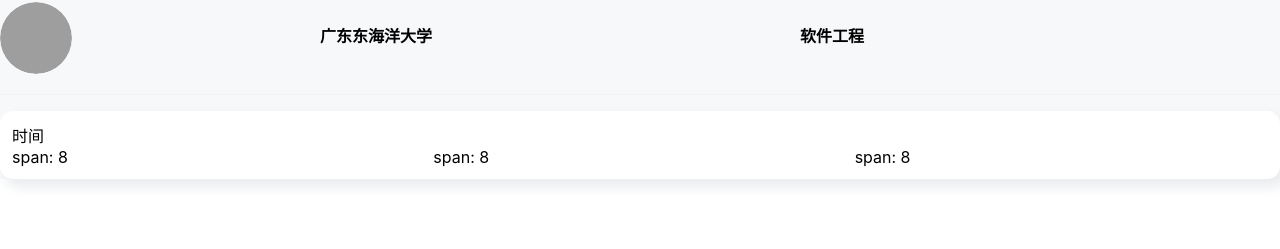
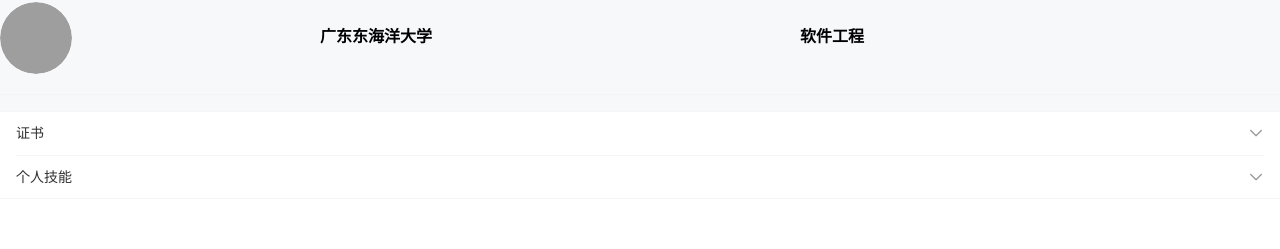
Before and after one commit to liangzhifa/vue-wxgzh, a Vue app: page /#/me in a window 1280 px wide. Shown: the part 291-540 px from the top of the page. Built offline with nearby package versions, Linux system fonts and the light colour scheme; grey boxes are pictures that could not be loaded.

Commit message:
修改个人信息

```diff
--- a/src/components/Me.vue
+++ b/src/components/Me.vue
@@ -38,16 +38,17 @@
         </div>
         <van-divider/>
         <div>
-          <div class="card">
-              <van-row >
-                  <van-col span="8">时间</van-col>
-              </van-row>
-              <van-row gutter="8">
-                  <van-col span="8">span: 8</van-col>
-                  <van-col span="8">span: 8</van-col>
-                  <van-col span="8">span: 8</van-col>
-              </van-row>
-          </div>
+            <van-collapse v-model="activeName" accordion>
+                <van-collapse-item v-for="(item,itemIndex) in listData" :title="item.title" :name="itemIndex" :key="itemIndex">
+                    <div class="card" v-for="(cardItem,cardItemIndex) in item.cardData" :key="cardItemIndex">
+                        <van-row gutter="8">
+                            <van-col span="8">{{cardItem.time}}</van-col>
+                            <van-col span="8">{{cardItem.type}}</van-col>
+                            <van-col span="8">{{cardItem.award}}</van-col>
+                        </van-row>
+                    </div>
+                </van-collapse-item>
+            </van-collapse>
         </div>
     </div>
 </template>
@@ -66,6 +67,34 @@
                 notice: {
                     msg: "仅作个人开发测试使用..."
                 },
+                listData:[
+                    {
+                        title: '证书',
+                        cardData:[
+                            {
+                                time: '2018-11',
+                                type: '国家软考',
+                                award: '系统架构设计师'
+
+                            },
+                            {
+                                time: '2017-11',
+                                type: '国家软考',
+                                award: '软件设计师'
+
+                            }
+                        ]
+                    },
+                    {
+                        title: '个人技能',
+                        cardData:[
+                            {
+
+                            }
+                        ]
+                    }
+                ],
+                activeName: '1',
 
                 images: [
                     'http://images.zhifa.tech/%E8%BD%AF%E4%BB%B6%E7%B3%BB.jpg',
@@ -94,6 +123,7 @@
     }
     .card{
         padding: 12px;
+        margin: 8px -8px;
         background-color: #fff;
         border-radius: 13px;
         box-shadow: 6px 7px 12px 2px #ebedf0;
@@ -107,5 +137,4 @@
         padding-left: 14px;
         top: 9px;
     }
-
 </style>
```
